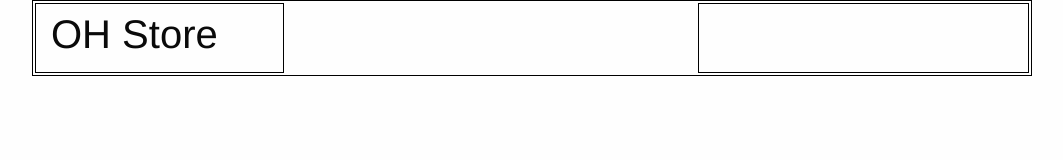
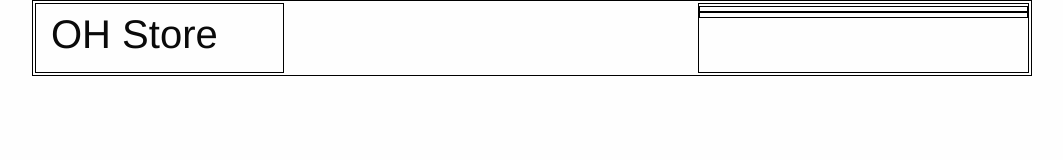
Before and after one commit to svizcaino26/e-Store-Foundation, a plain HTML site: page index.html in a window 1280 px wide. Shown: the whole page, without its empty margins (108-1171 px from the left). Drawn offline with Linux system fonts and the light colour scheme.

Commit message:
minor edits

```diff
--- a/index.html
+++ b/index.html
@@ -8,13 +8,23 @@
     <title>Outer Heaven Store</title>
   </head>
   <body>
+    <!-- Header row -->
     <div class="row">
+      <!-- Title column -->
       <div class="columns large-3">
         <h2>OH Store</h2>
       </div>
+      <!-- Top right menu -->
       <div class="columns large-4 large-offset-5">
+        <!-- Top row register menu section -->
+        <div class="row">
+        </div>
+        <!-- Social networks section -->
+        <div class="row">
+        </div>
       </div>
     </div>
+    <!-- Foundation scripts -->
     <script src="js/vendor/jquery.js"></script>
     <script src="js/vendor/what-input.js"></script>
     <script src="js/vendor/foundation.js"></script>
```
